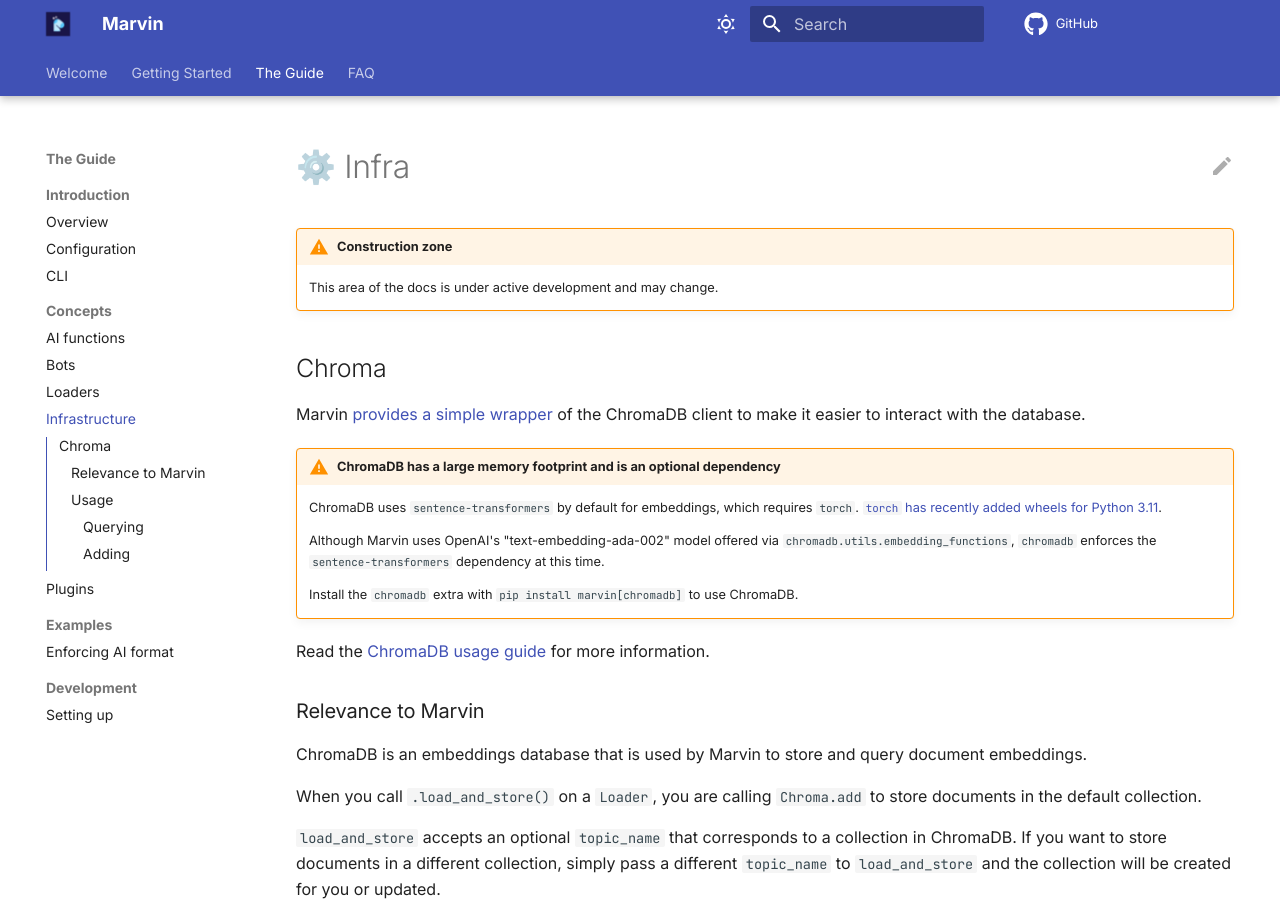
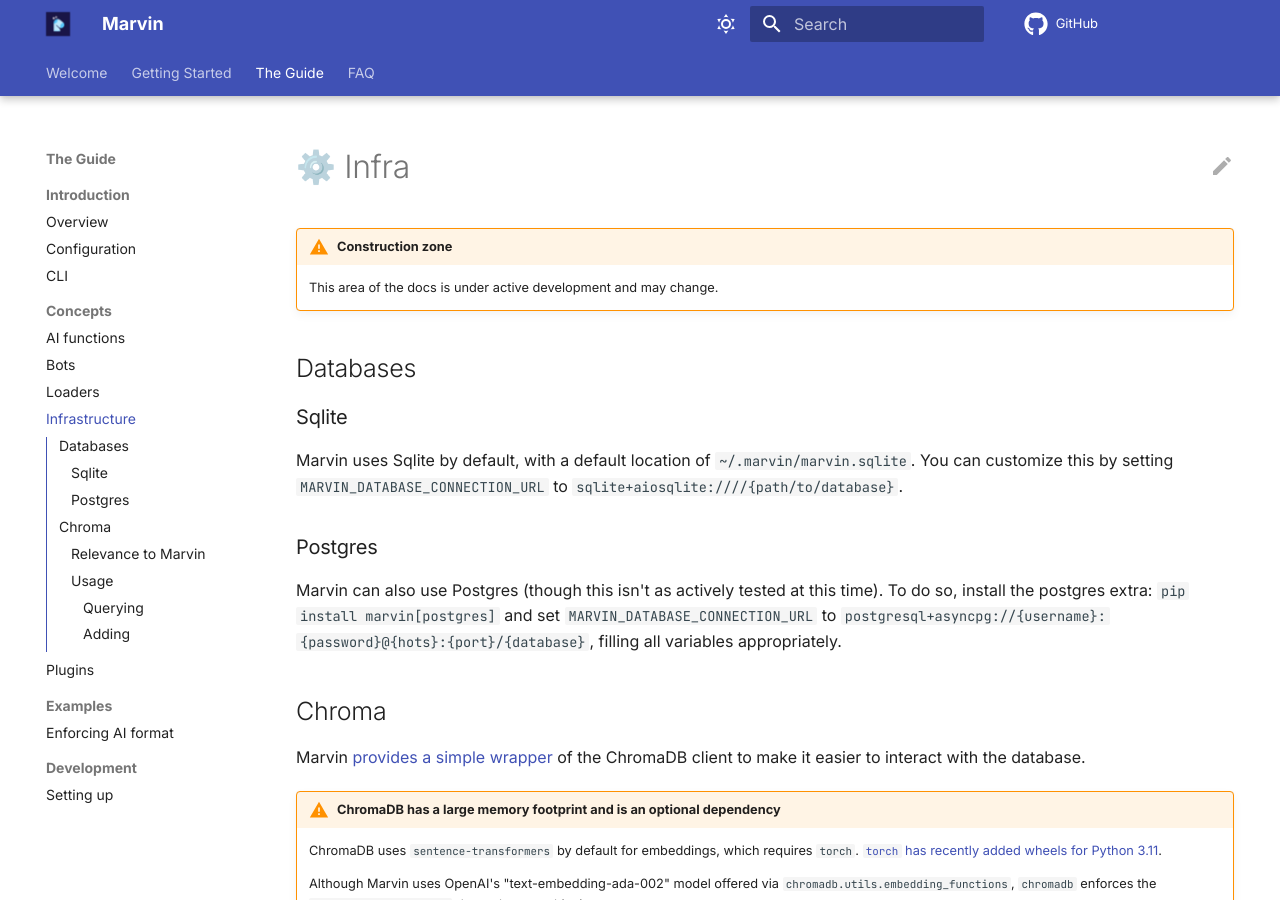
Before and after one commit to PrefectHQ/marvin, an MkDocs documentation site: the page built from docs/guide/concepts/infra.md, in a window 1280 px wide and 900 px high. Built offline with MkDocs 1.6.1 and Material for MkDocs 9.7.7, drawn with Linux system fonts in a browser that asks for light colours; comment, search, counter and statistics services are not loaded.

```diff
--- a/docs/guide/concepts/infra.md
+++ b/docs/guide/concepts/infra.md
@@ -2,6 +2,14 @@
 
 !!! warning "Construction zone"
     This area of the docs is under active development and may change.
+
+## Databases
+### Sqlite
+Marvin uses Sqlite by default, with a default location of `~/.marvin/marvin.sqlite`. You can customize this by setting `MARVIN_DATABASE_CONNECTION_URL` to `sqlite+aiosqlite:////{path/to/database}`.
+
+### Postgres
+Marvin can also use Postgres (though this isn't as actively tested at this time). To do so, install the postgres extra: `pip install marvin[postgres]` and set `MARVIN_DATABASE_CONNECTION_URL` to `postgresql+asyncpg://{username}:{password}@{hots}:{port}/{database}`, filling all variables appropriately.
+
 ## Chroma
 Marvin [provides a simple wrapper](https://github.com/PrefectHQ/marvin/blob/main/src/marvin/infra/chroma.py) of the ChromaDB client to make it easier to interact with the database.
 
```
Also changed, not shown: pyproject.toml (+4 -3 lines).
